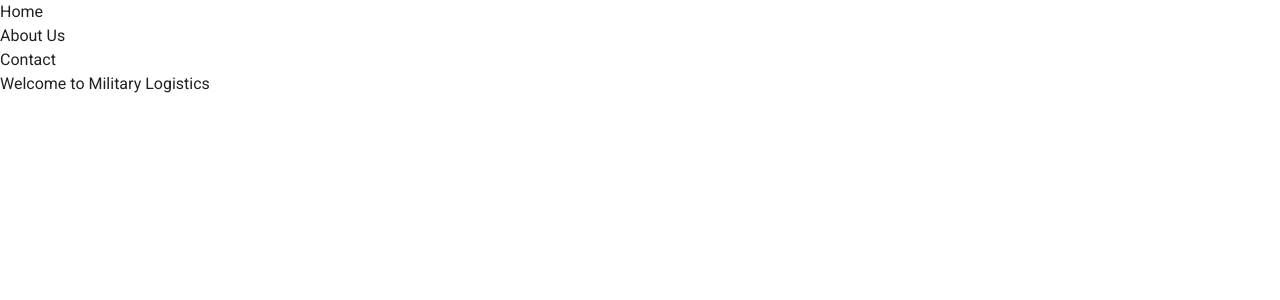
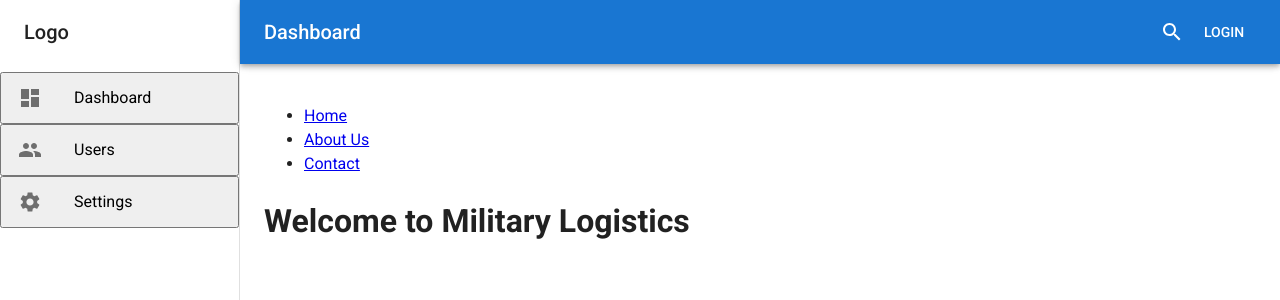
Before and after one commit to ajmiller611/military-logistics-frontend, a Next.js app: page / in a window 1280 px wide. Shown: the top 300 px of the page. Built offline with nearby package versions, Linux system fonts and the light colour scheme; what @mui/material-nextjs would draw is missing.

Commit message:
Add Global Dashboard Layout component and added it to root layout

```diff
--- a/src/app/layout.tsx
+++ b/src/app/layout.tsx
@@ -1,16 +1,9 @@
-import type { Metadata } from 'next';
 import { AppRouterCacheProvider } from '@mui/material-nextjs/v15-appRouter';
 import { ThemeProvider } from '@mui/material/styles';
 import CssBaseline from '@mui/material/CssBaseline';
 import theme from '@/theme';
 import InitColorSchemeScript from '@mui/material/InitColorSchemeScript';
-import '@/styles/globals.css';
-
-export const metadata: Metadata = {
-  title: 'Military Logistics Dashboard',
-  description:
-    'A professional portfolio project for showcasing a logistics management system.',
-};
+import DashboardWrapper from '@/components/DashboardWrapper';
 
 export default function RootLayout({
   children,
@@ -24,7 +17,7 @@
         <AppRouterCacheProvider options={{ enableCssLayer: true }}>
           <ThemeProvider theme={theme}>
             <CssBaseline />
-            {children}
+            <DashboardWrapper>{children}</DashboardWrapper>
           </ThemeProvider>
         </AppRouterCacheProvider>
       </body>
--- /dev/null
+++ b/src/components/DashboardWrapper.tsx
@@ -0,0 +1,203 @@
+'use client';
+
+import {
+  AppBar,
+  Box,
+  Button,
+  Drawer,
+  IconButton,
+  List,
+  ListItem,
+  ListItemIcon,
+  ListItemText,
+  TextField,
+  Toolbar,
+  Typography,
+} from '@mui/material';
+import DashboardIcon from '@mui/icons-material/Dashboard';
+import MenuIcon from '@mui/icons-material/Menu';
+import PeopleIcon from '@mui/icons-material/People';
+import { useState } from 'react';
+import SettingsIcon from '@mui/icons-material/Settings';
+import SearchIcon from '@mui/icons-material/Search';
+import CloseIcon from '@mui/icons-material/Close';
+
+const drawerWidth = 240;
+
+const DashboardLayout = ({ children }: { children: React.ReactNode }) => {
+  const [mobileOpen, setMobileOpen] = useState(false);
+  const [searchVisible, setSearchVisible] = useState(false);
+  const [selectedPage, setSelectedPage] = useState('Dashboard');
+  const [isLoggedIn, setIsLoggedIn] = useState(false);
+
+  const handleDrawerToggle = () => {
+    setMobileOpen(!mobileOpen);
+  };
+
+  const handleSearchToggle = () => {
+    setSearchVisible(!searchVisible);
+  };
+
+  const handlePageChange = (page: string) => {
+    setSelectedPage(page);
+    setMobileOpen(false);
+  };
+
+  const handleLogin = () => {
+    setIsLoggedIn(true);
+  };
+
+  const handleLogout = () => {
+    setIsLoggedIn(false);
+  };
+
+  const drawer = (
+    <div>
+      <Toolbar>
+        <Typography variant="h6" noWrap>
+          Logo
+        </Typography>
+      </Toolbar>
+      <List>
+        {[
+          { text: 'Dashboard', icon: <DashboardIcon /> },
+          { text: 'Users', icon: <PeopleIcon /> },
+          { text: 'Settings', icon: <SettingsIcon /> },
+        ].map((item) => (
+          <ListItem
+            component="button"
+            key={item.text}
+            onClick={() => handlePageChange(item.text)}
+          >
+            <ListItemIcon>{item.icon}</ListItemIcon>
+            <ListItemText primary={item.text} />
+          </ListItem>
+        ))}
+      </List>
+    </div>
+  );
+
+  return (
+    <Box sx={{ display: 'flex', height: '100vh' }}>
+      <Box
+        component="nav"
+        sx={{ width: { sm: drawerWidth }, flexShrink: { sm: 0 } }}
+        aria-label="dashboard navigation"
+      >
+        <Drawer
+          variant="temporary"
+          open={mobileOpen}
+          onClose={handleDrawerToggle}
+          ModalProps={{ keepMounted: true }}
+          sx={{
+            display: { xs: 'block', sm: 'none' },
+            '& .MuiDrawer-paper': {
+              boxSizing: 'border-box',
+              width: drawerWidth,
+            },
+          }}
+          data-testid="drawer"
+        >
+          {drawer}
+        </Drawer>
+        <Drawer
+          variant="permanent"
+          sx={{
+            display: { xs: 'none', sm: 'block' },
+            '& .MuiDrawer-paper': {
+              boxSizing: 'border-box',
+              width: drawerWidth,
+              height: '100vh',
+            },
+          }}
+          open
+        >
+          {drawer}
+        </Drawer>
+      </Box>
+
+      <Box sx={{ flexGrow: 1, display: 'flex', flexDirection: 'column' }}>
+        <AppBar
+          position="fixed"
+          sx={{
+            zIndex: (theme) => theme.zIndex.drawer + 1,
+            width: { sm: `calc(100% - ${drawerWidth}px)` },
+            ml: { sm: `${drawerWidth}px` },
+          }}
+        >
+          <Toolbar>
+            <IconButton
+              color="inherit"
+              aria-label="open drawer"
+              edge="start"
+              onClick={handleDrawerToggle}
+              sx={{ mr: 2, display: { sm: 'none' } }}
+            >
+              <MenuIcon />
+            </IconButton>
+            <Typography variant="h6" noWrap sx={{ flexGrow: 1 }}>
+              {selectedPage}
+            </Typography>
+            {searchVisible ? (
+              <Box sx={{ flexGrow: 1, display: 'flex', alignItems: 'center' }}>
+                <TextField
+                  fullWidth
+                  placeholder="Search..."
+                  variant="outlined"
+                  size="small"
+                  sx={{ bgcolor: 'white', borderRadius: 1 }}
+                />
+                <IconButton
+                  color="inherit"
+                  onClick={handleSearchToggle}
+                  aria-label="Close"
+                >
+                  <CloseIcon />
+                </IconButton>
+              </Box>
+            ) : (
+              <IconButton
+                color="inherit"
+                onClick={handleSearchToggle}
+                aria-label="Search"
+              >
+                <SearchIcon />
+              </IconButton>
+            )}
+            {isLoggedIn ? (
+              <>
+                <Typography variant="body1" sx={{ mr: 2 }}>
+                  Welcome, User
+                </Typography>
+                <Button
+                  color="inherit"
+                  onClick={handleLogout}
+                  aria-label="Logout"
+                >
+                  Logout
+                </Button>
+              </>
+            ) : (
+              <Button color="inherit" onClick={handleLogin} aria-label="Login">
+                Login
+              </Button>
+            )}
+          </Toolbar>
+        </AppBar>
+      </Box>
+      <Box
+        component="main"
+        sx={{
+          flexGrow: 1,
+          p: 3,
+          width: { sm: `calc(100% - ${drawerWidth}px)` },
+        }}
+      >
+        <Toolbar />
+        {children}
+      </Box>
+    </Box>
+  );
+};
+
+export default DashboardLayout;
```
